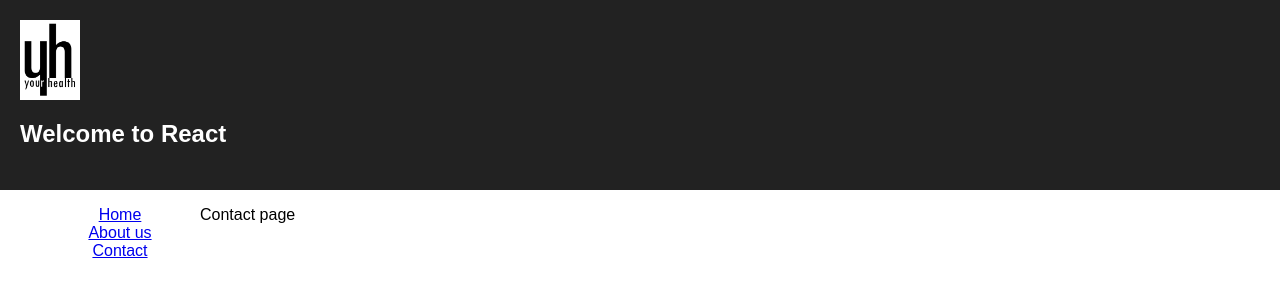
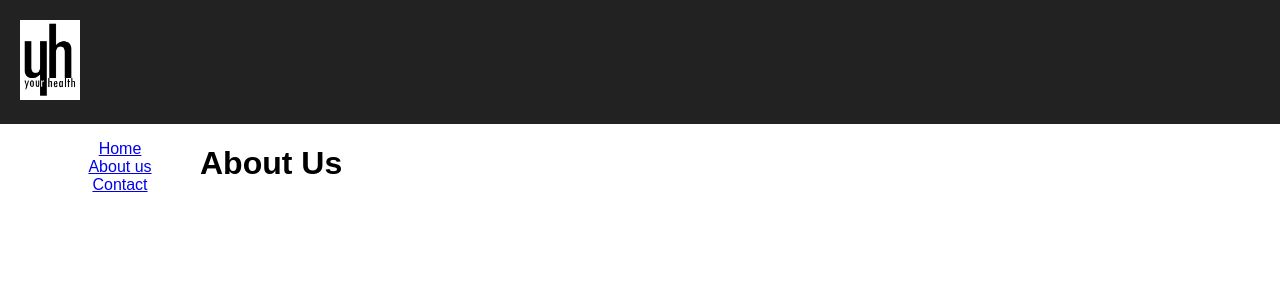
Before and after one commit to humzahash01/Your-Health, a React (Create React App) app: page /about in a window 1280 px wide. Shown: the top 300 px of the page. Built offline with nearby package versions, Linux system fonts and the light colour scheme.

Commit message:
feat: Move h1 tags into respective components

```diff
--- a/src/About.js
+++ b/src/About.js
@@ -1,9 +1,13 @@
 import React, { Component } from 'react';
 
-class Contact extends Component {
-    render() {
-        return <p>Contact page</p>
-    }
+class About extends Component {
+  render() {
+    return (
+      <main>
+        <h1>About Us</h1>
+      </main>
+    );
+  }
 }
 
-export default Contact;
+export default About;
--- a/src/App.css
+++ b/src/App.css
@@ -4,13 +4,8 @@
 
 .App-header {
   background-color: #222;
-  height: 150px;
   padding: 20px;
   color: white;
-}
-
-.App-title {
-  font-size: 1.5em;
 }
 
 .App-intro {
--- a/src/App.js
+++ b/src/App.js
@@ -13,7 +13,6 @@ class App extends Component {
       <div className="App">
         <header className="App-header">
           <img src={logo} className="App-logo" alt="logo" />
-          <h1 className="App-title">Welcome to React</h1>
         </header>
         <div id="wrapper">
           <nav>
@@ -29,11 +28,9 @@ class App extends Component {
               </li>
             </ul>
           </nav>
-          <main>
-            <Route exact path="/" render={() => <Home />} />
-            <Route exact path="/about" render={() => <About />} />
-            <Route exact path="/contact" render={() => <Contact />} />
-          </main>
+          <Route exact path="/" render={() => <Home />} />
+          <Route exact path="/about" render={() => <About />} />
+          <Route exact path="/contact" render={() => <Contact />} />
         </div>
       </div>
     );
--- a/src/Contact.js
+++ b/src/Contact.js
@@ -1,9 +1,13 @@
 import React, { Component } from 'react';
 
 class Contact extends Component {
-    render() {
-        return <p>About page</p>
-    }
+  render() {
+    return (
+      <main>
+        <h1>Contact Us</h1>
+      </main>
+    );
+  }
 }
 
 export default Contact;
--- a/src/Home.js
+++ b/src/Home.js
@@ -1,9 +1,13 @@
 import React, { Component } from 'react';
 
 class Home extends Component {
-    render() {
-        return <p>Home page</p>
-    }
+  render() {
+    return (
+      <main>
+        <h1>Home page</h1>
+      </main>
+    );
+  }
 }
 
 export default Home;
```
